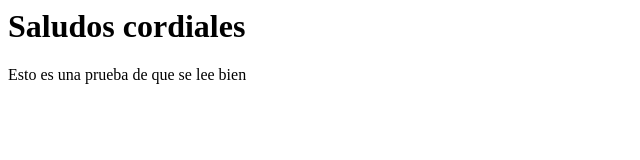
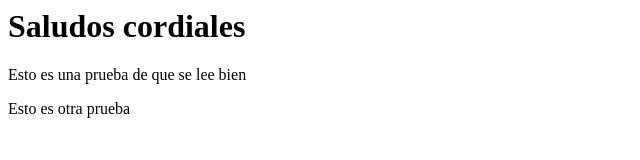
Before and after one commit to AngelaLedo29/proyecto1, a plain HTML site: page index.html in a window 1280 px wide. Shown: the whole page, without its empty margins (0-640 px from the left). Drawn offline with Linux system fonts and the light colour scheme.

Commit message:
Modificación del index.html

```diff
--- a/index.html
+++ b/index.html
@@ -1,3 +1,5 @@
 <h1>Saludos cordiales</h1>
 
 <p>Esto es una prueba de que se lee bien</p>
+
+<p>Esto es otra prueba</p>
```
